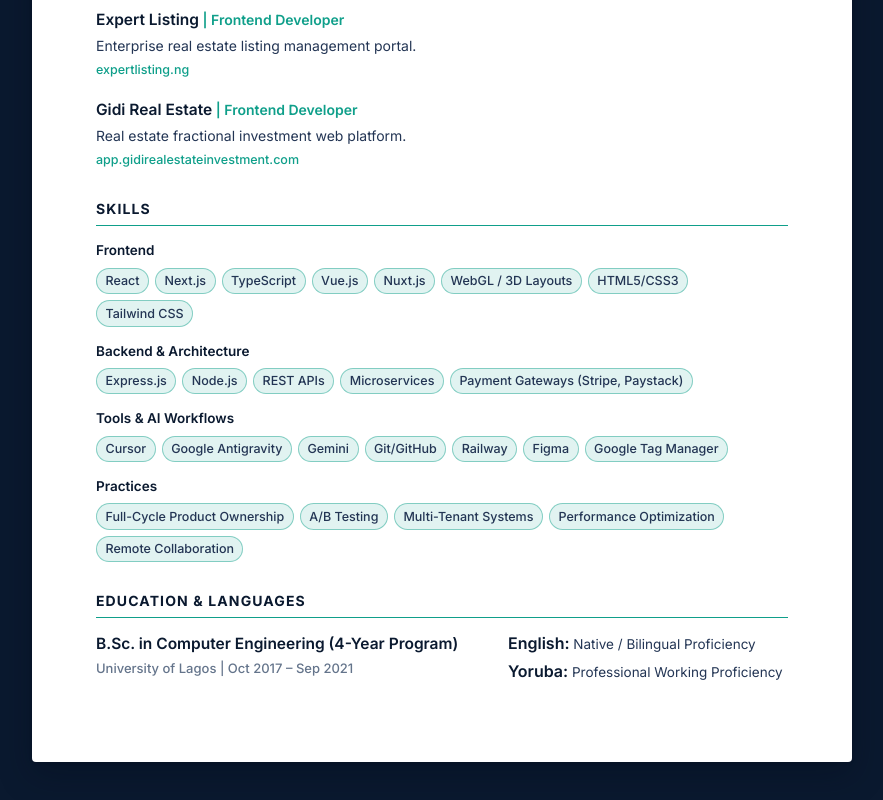
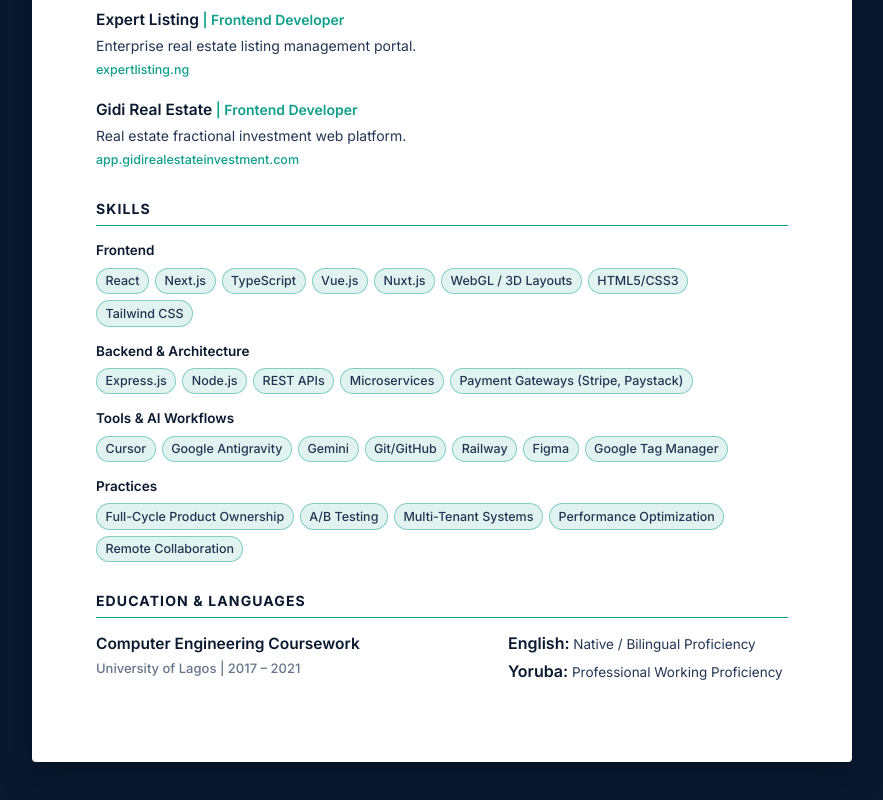
Before and after one commit to raelMartins/new-portfolio, a Next.js app: page /resume in a window 1280 px wide. Shown: the part 1447-2247 px from the top of the page, without its empty margins (198-1081 px from the left). Built offline with nearby package versions, Linux system fonts and the light colour scheme; a web font is replaced by a local one.

Commit message:
refactor: update education data structure and improve resume display

```diff
--- a/pages/resume.tsx
+++ b/pages/resume.tsx
@@ -147,9 +147,10 @@ export default function ResumePage() {
           <div className={styles.educationLanguagesGrid}>
             {education.map((entry) => (
               <article key={entry.institution} className={styles.educationItem}>
-                <h3>{entry.degree}</h3>
+                <h3>{entry.study}</h3>
                 <p>
                   {entry.institution} | {entry.startDate} – {entry.endDate}
+                  {entry.note ? ` | ${entry.note}` : ''}
                 </p>
               </article>
             ))}
--- a/src/data/resumeData.ts
+++ b/src/data/resumeData.ts
@@ -28,10 +28,13 @@ export interface SkillCategory {
 }
 
 export interface Education {
-  degree: string;
+  /** Study focus / program label — not necessarily a conferred degree */
+  study: string;
   institution: string;
   startDate: string;
   endDate: string;
+  /** Optional clarifying note, e.g. years completed */
+  note?: string;
 }
 
 export interface Language {
@@ -187,10 +190,10 @@ export const resumeData: ResumeData = {
   ],
   education: [
     {
-      degree: 'B.Sc. in Computer Engineering (4-Year Program)',
+      study: 'Computer Engineering Coursework',
       institution: 'University of Lagos',
-      startDate: 'Oct 2017',
-      endDate: 'Sep 2021'
+      startDate: '2017',
+      endDate: '2021'
     }
   ],
   languages: [
```
